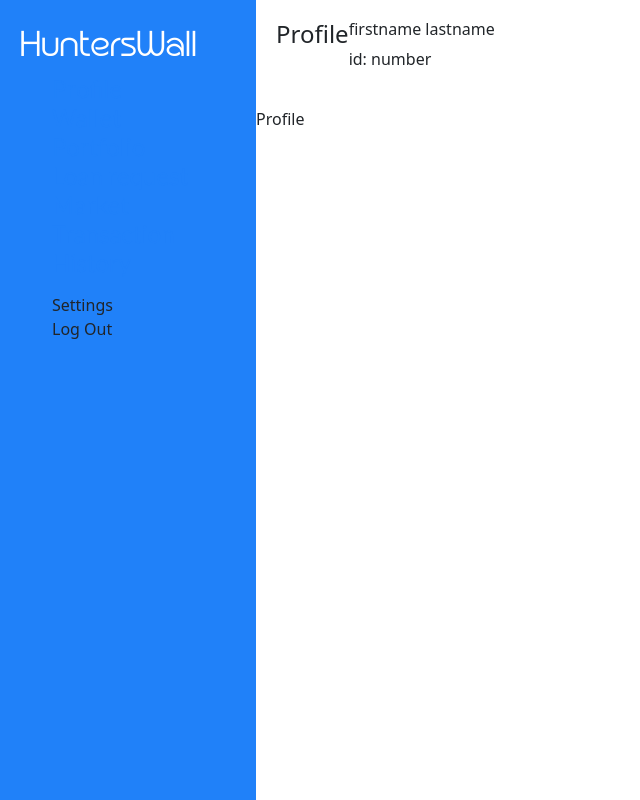
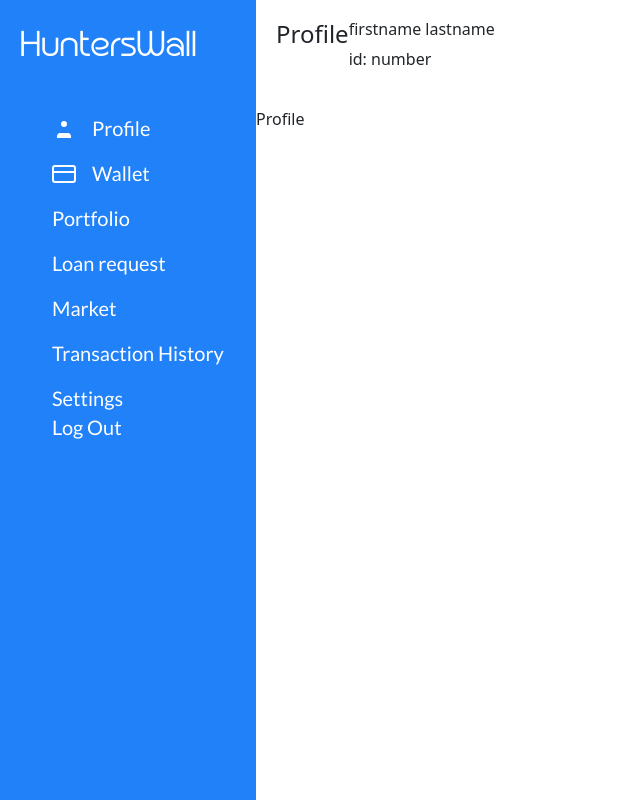
Before and after one commit to Dreezy305/HuntersWall, a Next.js app: page /dashboard in a window 1280 px wide. Shown: the whole page, without its empty margins (0-640 px from the left). Built offline with nearby package versions, Linux system fonts and the light colour scheme; no server answers.

Commit message:
side bar styles

```diff
--- a/Dashboard/SideBar.js
+++ b/Dashboard/SideBar.js
@@ -1,17 +1,31 @@
 import React from "react";
+import { ProfileIcon, WalletIcon } from "../components/icon";
+// import WalletIcon from "../components/walletIcon";
 
 function SideBar() {
   return (
     <div className="sidebar">
+      <h3 className="mb-5">HuntersWall</h3>
       <div className="sidebar_top">
-        <h3>HuntersWall</h3>
         <ul className="">
-          <li>Profile</li>
-          <li>Wallet</li>
-          <li>Portfolio</li>
-          <li>Loan request</li>
-          <li>Market</li>
-          <li>Transaction History</li>
+          <li className="d-flex align-items-center mb-3">
+            <ProfileIcon marginRight={3} fill="#fff" />
+            Profile
+          </li>
+          <li className="d-flex align-items-center mb-3">
+            <WalletIcon
+              fill="none"
+              marginRight={3}
+              stylesObj={{ fontSize: "16px" }}
+            />
+            Wallet
+          </li>
+          <li className="d-flex align-items-center mb-3">Portfolio</li>
+          <li className="d-flex align-items-center mb-3">Loan request</li>
+          <li className="d-flex align-items-center mb-3">Market</li>
+          <li className="d-flex align-items-center mb-3">
+            Transaction History
+          </li>
         </ul>
       </div>
 
--- /dev/null
+++ b/components/icon.js
@@ -0,0 +1,74 @@
+/* eslint-disable react/no-unknown-property */
+import PropTypes from "prop-types";
+
+export const ProfileIcon = ({ fill, marginRight, padding, stylesObj }) => {
+  return (
+    <svg
+      width="24"
+      height="24"
+      viewBox="0 0 24 24"
+      fill={fill}
+      className={`me-${marginRight} p-${padding}`}
+      style={stylesObj}
+      xmlns="http://www.w3.org/2000/svg"
+    >
+      <path
+        d="M20 21V19C20 17.9391 19.5786 16.9217 18.8284 16.1716C18.0783 15.4214 17.0609 15 16 15H8C6.93913 15 5.92172 15.4214 5.17157 16.1716C4.42143 16.9217 4 17.9391 4 19V21"
+        stroke="#2081F9"
+        stroke-width="2"
+        stroke-linecap="round"
+        stroke-linejoin="round"
+      />
+      <path
+        d="M12 11C14.2091 11 16 9.20914 16 7C16 4.79086 14.2091 3 12 3C9.79086 3 8 4.79086 8 7C8 9.20914 9.79086 11 12 11Z"
+        stroke="#2081F9"
+        stroke-width="2"
+        stroke-linecap="round"
+        stroke-linejoin="round"
+      />
+    </svg>
+  );
+};
+
+ProfileIcon.propTypes = {
+  fill: PropTypes.string,
+  marginRight: PropTypes.number,
+  padding: PropTypes.number,
+  stylesObj: PropTypes.object,
+};
+
+export const WalletIcon = ({ fill, marginRight, padding, stylesObj }) => {
+  return (
+    <svg
+      width="24"
+      height="24"
+      viewBox="0 0 24 24"
+      fill={fill}
+      className={`me-${marginRight} p-${padding}`}
+      style={stylesObj}
+      xmlns="http://www.w3.org/2000/svg"
+    >
+      <path
+        d="M21 4H3C1.89543 4 1 4.89543 1 6V18C1 19.1046 1.89543 20 3 20H21C22.1046 20 23 19.1046 23 18V6C23 4.89543 22.1046 4 21 4Z"
+        stroke="white"
+        strokeWidth="2"
+        strokeLinecap="round"
+        strokeLinejoin="round"
+      />
+      <path
+        d="M1 10H23"
+        stroke="white"
+        strokeWidth="2"
+        strokeLinecap="round"
+        strokeLinejoin="round"
+      />
+    </svg>
+  );
+};
+
+WalletIcon.propTypes = {
+  fill: PropTypes.string,
+  marginRight: PropTypes.number,
+  padding: PropTypes.number,
+  stylesObj: PropTypes.object,
+};
--- /dev/null
+++ b/components/walletIcon.js
@@ -0,0 +1,38 @@
+import React from "react";
+import PropTypes from "prop-types";
+
+export default function WalletIcon({ fill, marginRight, padding, stylesObj }) {
+  return (
+    <svg
+      width="24"
+      height="24"
+      viewBox="0 0 24 24"
+      fill={fill}
+      className={`me-${marginRight} p-${padding}`}
+      style={stylesObj}
+      xmlns="http://www.w3.org/2000/svg"
+    >
+      <path
+        d="M21 4H3C1.89543 4 1 4.89543 1 6V18C1 19.1046 1.89543 20 3 20H21C22.1046 20 23 19.1046 23 18V6C23 4.89543 22.1046 4 21 4Z"
+        stroke="white"
+        strokeWidth="2"
+        strokeLinecap="round"
+        strokeLinejoin="round"
+      />
+      <path
+        d="M1 10H23"
+        stroke="white"
+        strokeWidth="2"
+        strokeLinecap="round"
+        strokeLinejoin="round"
+      />
+    </svg>
+  );
+}
+
+WalletIcon.propTypes = {
+  fill: PropTypes.string,
+  marginRight: PropTypes.number,
+  padding: PropTypes.number,
+  stylesObj: PropTypes.object,
+};
--- a/styles/_variable.scss
+++ b/styles/_variable.scss
@@ -4,6 +4,7 @@ $font12: 12px;
 $font14: 14px;
 $font16: 16px;
 $font18: 18px;
+$font20: 20px;
 $font24: 24px;
 $font28: 28px;
 $font32: 32px;
--- a/styles/dashboard.scss
+++ b/styles/dashboard.scss
@@ -5,6 +5,7 @@
   &_left {
     flex: 1;
     background: #2081f9;
+    position: relative;
   }
   &_right {
     flex: 4;
--- a/styles/sidebar.scss
+++ b/styles/sidebar.scss
@@ -2,9 +2,9 @@
 @import "./fontFamily.scss";
 
 .sidebar {
-  background: #2081f9;
   padding: 20px;
-  &_top {
+  position: fixed;
+
   h3 {
     font-family: $typografix;
     font-style: normal;
@@ -13,15 +13,17 @@
     line-height: $line-height46;
     color: #ffffff;
   }
+
+  &_top {
     ul {
       list-style-type: none;
       li {
         font-family: "Lato";
         font-style: normal;
         font-weight: normal;
-        font-size: $font24;
+        font-size: $font20;
         line-height: $line-height29;
-        color: #2081f9;
+        color: #ffffff;
       }
     }
   }
@@ -29,6 +31,14 @@
   &_bottom {
     ul {
       list-style-type: none;
+      li {
+        font-family: "Lato";
+        font-style: normal;
+        font-weight: normal;
+        font-size: $font20;
+        line-height: $line-height29;
+        color: #ffffff;
       }
     }
   }
+}
```
Also changed, not shown: components/icons.js (deleted, +0 -27 lines). Lines whose indentation alone changed are shown as unchanged.
